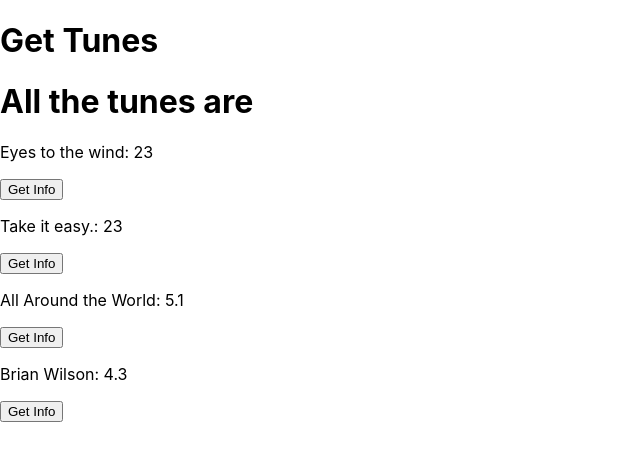
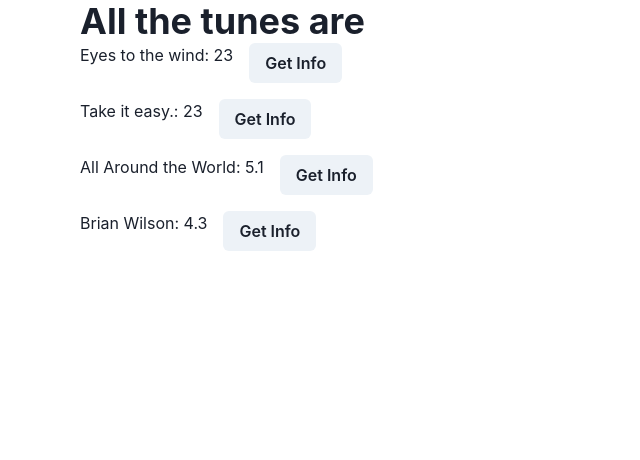
Before and after one commit to matticus1120/jestin, a Next.js app: page /jammin in a window 1280 px wide. Shown: the top 460 px of the page, without its empty margins (0-640 px from the left). Built offline with nearby package versions, Linux system fonts and the light colour scheme.

Commit message:
WIP Page load

```diff
--- a/pages/api/tunes/[id].ts
+++ b/pages/api/tunes/[id].ts
@@ -2,7 +2,7 @@ import results from "../../../src/data/tunes";
 
 const handler = async (req, res): Promise<void> => {
 	const tune = results[req.query?.id];
-	res.status(200).json({ hi: req.query, tune });
+	res.status(200).json(tune);
 };
 
 export default handler;
--- a/pages/jammin/index.jsx
+++ /dev/null
@@ -1,68 +0,0 @@
-import { useCallback, useEffect, useState } from "react";
-
-const useFetchTunes = () => {
-	const [data, setData] = useState(null);
-
-	const trigger = useCallback(() => {
-		const fetchData = async () => {
-			const response = await fetch(`/api/tunes`);
-			const responseData = await response.json();
-			setData(responseData);
-		};
-
-		fetchData();
-	}, []);
-
-	return { data, trigger };
-};
-
-const useFetchTune = () => {
-	const [data, setData] = useState(null);
-
-	const trigger = useCallback((id) => {
-		const fetchData = async () => {
-			const response = await fetch(`/api/tunes/${id}`);
-			const responseData = await response.json();
-			setData(responseData);
-		};
-
-		fetchData();
-	}, []);
-
-	return { data, trigger };
-};
-
-export default function Matt() {
-	const { data: tunes, trigger: triggerGetTunes } = useFetchTunes();
-	const { data: tune, trigger: triggerGetTune } = useFetchTune();
-
-	useEffect(() => {
-		triggerGetTunes();
-	}, [triggerGetTunes]);
-
-	return (
-		<div>
-			<h1>Get Tunes</h1>
-			{tunes ? (
-				<div>
-					<h1>All the tunes are</h1>
-
-					{tunes.map((item, index) => (
-						<div key={item.title}>
-							<p>{`${item.title}: ${item.length}`}</p>
-							<button
-								onClick={() => {
-									triggerGetTune(index);
-								}}
-							>
-								Get Info
-							</button>
-						</div>
-					))}
-				</div>
-			) : (
-				<></>
-			)}
-		</div>
-	);
-}
--- /dev/null
+++ b/pages/jammin/index.tsx
@@ -0,0 +1,169 @@
+import { useCallback, useEffect, useState } from "react";
+import { useRouter } from "next/router";
+import {
+	Button,
+	Box,
+	Heading,
+	Container,
+	ChakraProvider,
+	Text,
+} from "@chakra-ui/react";
+
+const useFetchTunes = () => {
+	const [data, setData] = useState(null);
+
+	const trigger = useCallback(() => {
+		const fetchData = async () => {
+			const response = await fetch(`/api/tunes`);
+			const responseData = await response.json();
+			setData(responseData);
+		};
+		fetchData();
+	}, []);
+
+	return { data, trigger };
+};
+
+const useFetchTune = () => {
+	const [data, setData] = useState(null);
+
+	const trigger = useCallback((id) => {
+		const fetchData = async () => {
+			const response = await fetch(`/api/tunes/${id}`);
+			const responseData = await response.json();
+			setData(responseData);
+		};
+
+		fetchData();
+	}, []);
+
+	return { data, trigger };
+};
+
+function Matt() {
+	const { data: tunes, trigger: triggerGetTunes } = useFetchTunes();
+	const { data: tune, trigger: triggerGetTune } = useFetchTune();
+	const router = useRouter();
+
+	const handleTriggerGetTune = useCallback((index) => {
+		triggerGetTune(index);
+		router.push({ query: { "tune-id": index } });
+	}, []);
+
+	useEffect(() => {
+		triggerGetTunes();
+		if (router.isReady && router.query["tune-id"]) {
+			console.log("get single", router.query["tune-id"]);
+			handleTriggerGetTune(router.query["tune-id"]);
+		}
+	}, [triggerGetTunes, router.isReady, handleTriggerGetTune]);
+
+	return (
+		<Box>
+			<Container maxW="90%">
+				<Box
+					sx={{
+						display: "flex",
+					}}
+				>
+					<Box
+						sx={{
+							width: "50%",
+						}}
+					>
+						{tunes ? (
+							<Box>
+								<Heading>All the tunes are</Heading>
+
+								{tunes.map((item, index) => (
+									<Box
+										key={item.title}
+										sx={{
+											display: "flex",
+										}}
+										mb={4}
+									>
+										<Text
+											sx={{
+												marginRight: 4,
+											}}
+										>{`${item.title}: ${item.length}`}</Text>
+										<Button
+											onClick={() => {
+												handleTriggerGetTune(index);
+											}}
+										>
+											Get Info
+										</Button>
+									</Box>
+								))}
+							</Box>
+						) : (
+							<></>
+						)}
+					</Box>
+					<Box
+						sx={{
+							width: "50%",
+						}}
+					>
+						<>
+							{tune ? (
+								<>
+									<Heading>Song Details</Heading>
+									<Box>
+										<Box
+											sx={{
+												display: "flex",
+												alignItems: "flex-end",
+											}}
+										>
+											<Text id="label-name">Name:</Text>
+											<Text aria-labelledby="label-name">
+												{tune.title}
+											</Text>
+										</Box>
+										<Box
+											sx={{
+												display: "flex",
+												alignItems: "flex-end",
+											}}
+										>
+											<Text id="label-length">
+												Length:
+											</Text>
+											<Text aria-labelledby="label-length">
+												{tune.length}
+											</Text>
+										</Box>
+										<Box
+											sx={{
+												display: "flex",
+												alignItems: "flex-end",
+											}}
+										>
+											<Text id="label-id">ID:</Text>
+											<Text aria-labelledby="label-id">
+												{tune.id}
+											</Text>
+										</Box>
+									</Box>
+								</>
+							) : (
+								<></>
+							)}
+						</>
+					</Box>
+				</Box>
+			</Container>
+		</Box>
+	);
+}
+
+export default function Index() {
+	return (
+		<ChakraProvider>
+			<Matt />
+		</ChakraProvider>
+	);
+}
--- a/src/data/tunes.ts
+++ b/src/data/tunes.ts
@@ -2,18 +2,22 @@ const data = [
 	{
 		title: "Eyes to the wind",
 		length: 23,
+		id: "tu_23ifnwein93r3r",
 	},
 	{
 		title: "Take it easy.",
 		length: 23,
+		id: "tu_oiwefnqo3if23fn",
 	},
 	{
 		title: "All Around the World",
 		length: 5.1,
+		id: "tu_adsasf203rinfni322093",
 	},
 	{
 		title: "Brian Wilson",
 		length: 4.3,
+		id: "tu_oalooo349gth03g49",
 	},
 ];
 
```
Also changed, not shown: package.json (+11 -2 lines), src/mocks/handlers.ts (+30 -17 lines), tsconfig.json (+11 -14 lines), .eslintrc.js, 2 other files (tests, documents, lock files or other folders).
